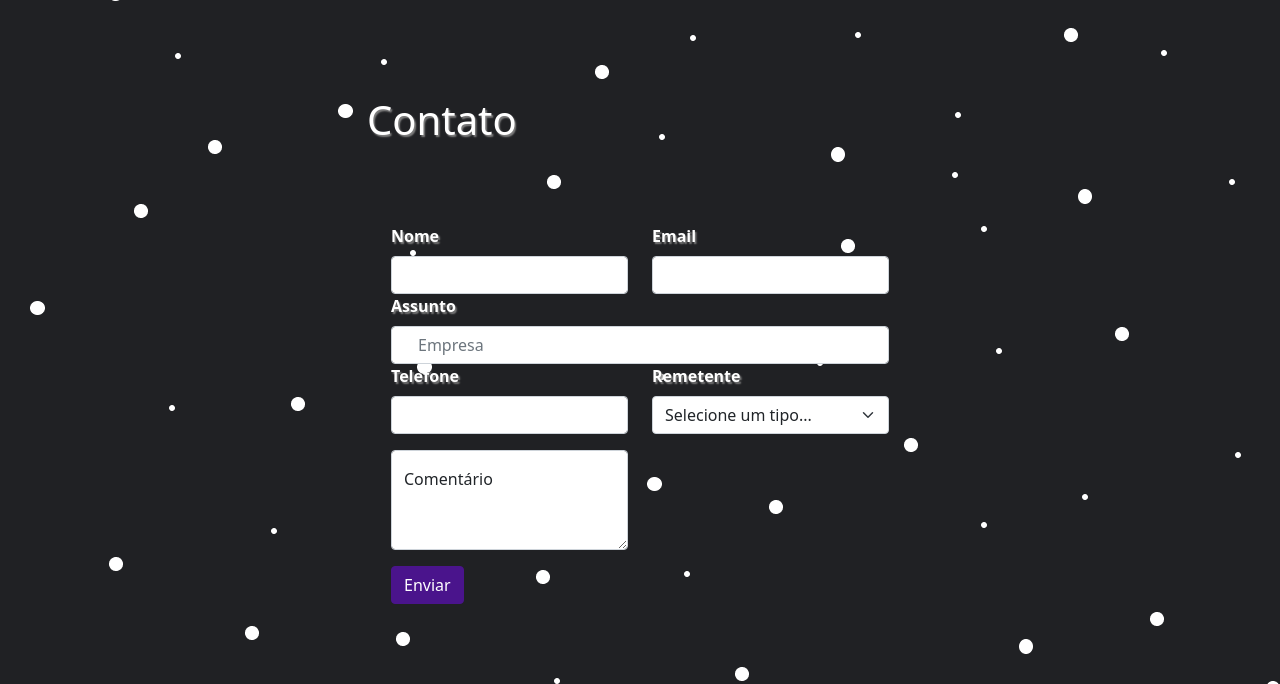
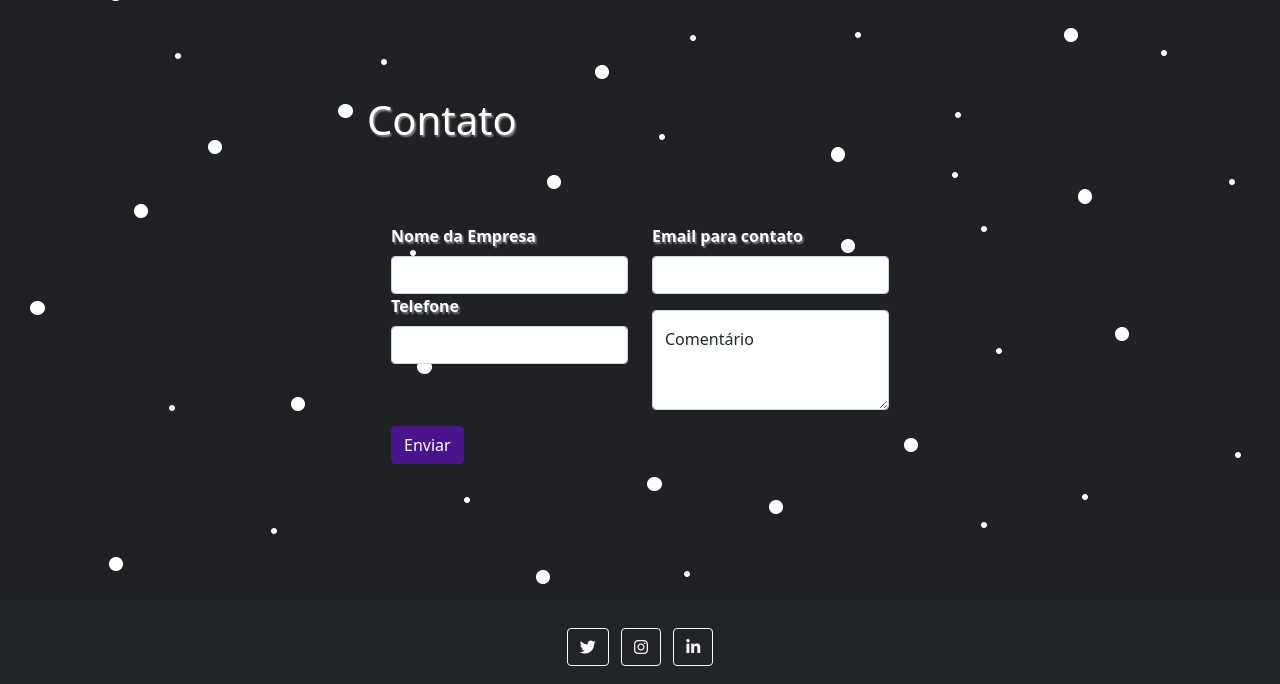
Before and after one commit to cristianoxavier/HackatonCubos, a Flask app: page /contato in a window 1280 px wide. Shown: the part 66-750 px from the top of the page. Run offline with Flask 2, Linux system fonts and the light colour scheme; some libraries are stand-ins or nearby versions.

Commit message:
melhorando tempalte do email

```diff
--- a/templates/contato.html
+++ b/templates/contato.html
@@ -16,27 +16,27 @@
         <div class="d-flex justify-content-center">
           <form class="row p-4 mt-5 h-100" method="post">
             <div class="col-md-6">
-              <label for="inputName" class="form-label fontWhite fs f-bold">Nome</label>
+              <label for="inputName" class="form-label fontWhite fs f-bold">Nome da Empresa</label>
               <input type="text" class="form-control" id="inputName" name="inputName">
             </div>
             <div class="col-md-6">
-              <label for="inputEmail" class="form-label fontWhite fs f-bold">Email</label>
+              <label for="inputEmail" class="form-label fontWhite fs f-bold">Email para contato</label>
               <input type="email" class="form-control" id="inputEmail" name="inputEmail">
             </div>
-            <div class="col-12">
-              <label for="inputCompany" class="form-label fontWhite fs f-bold">Assunto</label>
-              <input type="text" class="form-control" id="inputCompany" name="inputCompany" placeholder="Empresa">
-            </div>
+{#            <div class="col-12">#}
+{#              <label for="inputCompany" class="form-label fontWhite fs f-bold">Assunto</label>#}
+{#              <input type="text" class="form-control" id="inputCompany" name="inputCompany" placeholder="Empresa">#}
+{#            </div>#}
             <div class="col-md-6">
               <label for="inputPhone" class="form-label fontWhite fs f-bold">Telefone</label>
               <input type="text" class="form-control" id="inputPhone" name="inputPhone">
             </div>
-            <div class="col-lg-6">
-              <label for="inputService" class="form-label fontWhite fs f-bold">Remetente</label>
-              <select id="inputService" class="form-select" name="inputService">
-                <option selected>Selecione um tipo...</option>
-              </select>
-            </div>
+{#            <div class="col-lg-6">#}
+{#              <label for="inputService" class="form-label fontWhite fs f-bold">Remetente</label>#}
+{#              <select id="inputService" class="form-select" name="inputService">#}
+{#                <option selected>Selecione um tipo...</option>#}
+{#              </select>#}
+{#            </div>#}
             <div class="col-lg-6 mt-3">
               <div class="form-floating">
                 <textarea class="form-control" placeholder="Leave a comment here" id="floatingTextarea2"
```
Also changed, not shown: controllers/contato_controller.py (+11 -2 lines).
